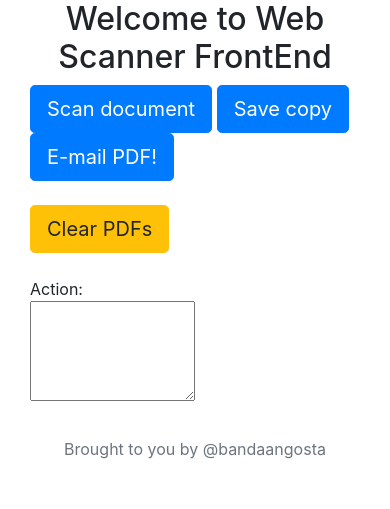
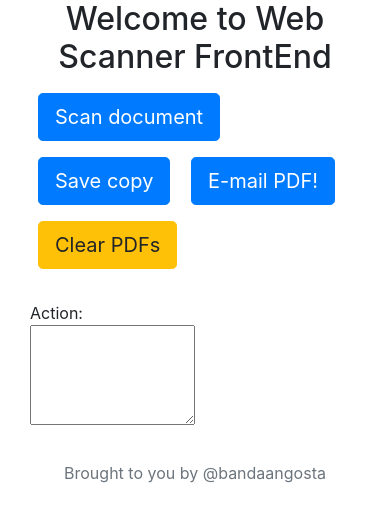
Before and after one commit to bandaangosta/webscanner, a Flask app: page / in a window 390 px wide. Shown: the top 509 px of the page. Run offline with Flask 2, Linux system fonts and the light colour scheme; some libraries are stand-ins or nearby versions.

Commit message:
Improves margin for mobile view

```diff
--- a/webscanner/templates/index.html
+++ b/webscanner/templates/index.html
@@ -3,12 +3,11 @@
 <div class="container-fluid text-center">
 	<h2>Welcome to Web Scanner FrontEnd</h2>
 </div>
-<button id="butScan" type="button" class="btn btn-primary btn-lg">Scan document</button>
-<button id="butSave" type="button" class="btn btn-primary btn-lg">Save copy</button>
-<button id="butEmail" type="button" class="btn btn-primary btn-lg">E-mail PDF!</button>
+<button id="butScan" type="button" class="btn btn-primary btn-lg m-2">Scan document</button>
+<button id="butSave" type="button" class="btn btn-primary btn-lg m-2">Save copy</button>
+<button id="butEmail" type="button" class="btn btn-primary btn-lg m-2">E-mail PDF!</button>
 <br>
-<br>
-<button id="butClear" type="button" class="btn btn-warning btn-lg">Clear PDFs</button>
+<button id="butClear" type="button" class="btn btn-warning btn-lg m-2">Clear PDFs</button>
 <br>
 <br>
 Action:<br>
```
Also changed, not shown: 1 other file.
